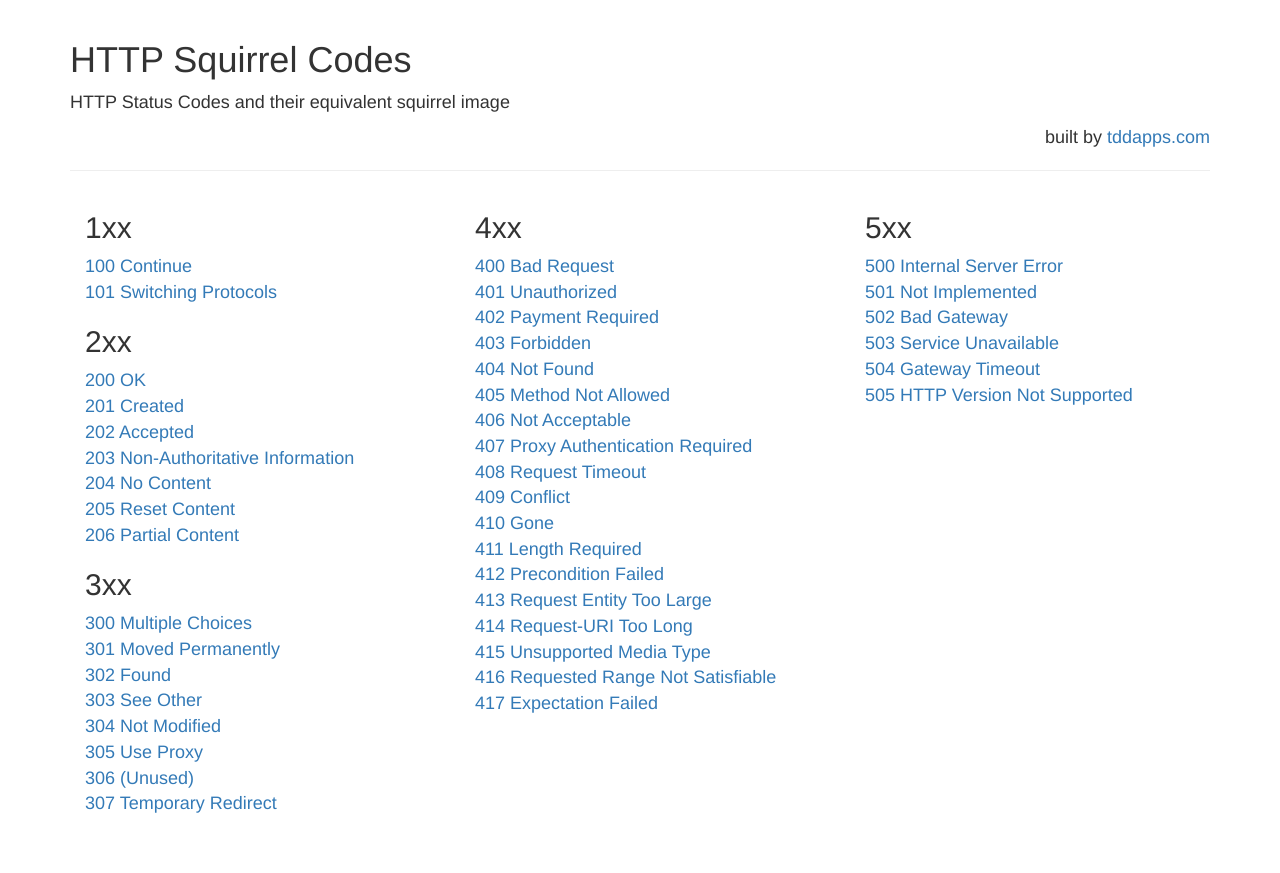
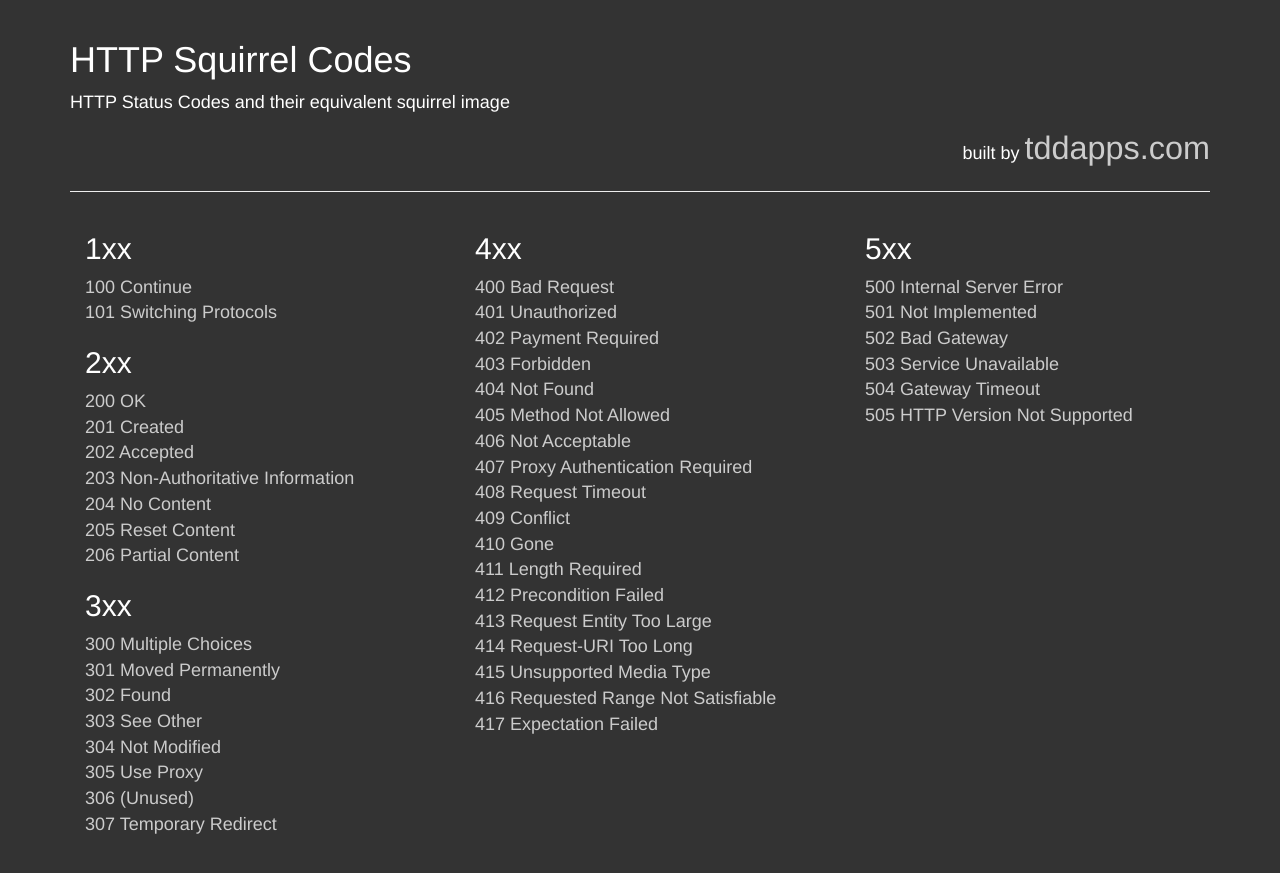
Before and after one commit to camilin87/http-squirrel-codes, a Jekyll site: the page built from index.md, in a window 1280 px wide. Shown: the top 873 px of the page. Built offline with Jekyll 4.4.1, drawn with Linux system fonts in a browser that asks for light colours.

Commit message:
make the page dark

```diff
--- a/assets/style.css
+++ b/assets/style.css
@@ -1,8 +1,22 @@
 body {
     font-size: large;
+    background-color: #333;
+    color: white;
 }
 
 ul {
     list-style: none;
     padding-left: 0;
 }
+
+a {
+    color: #ccc;
+}
+
+a:hover {
+    color: white;
+}
+
+.page-header a {
+    font-size: 1.8em;
+}
```
